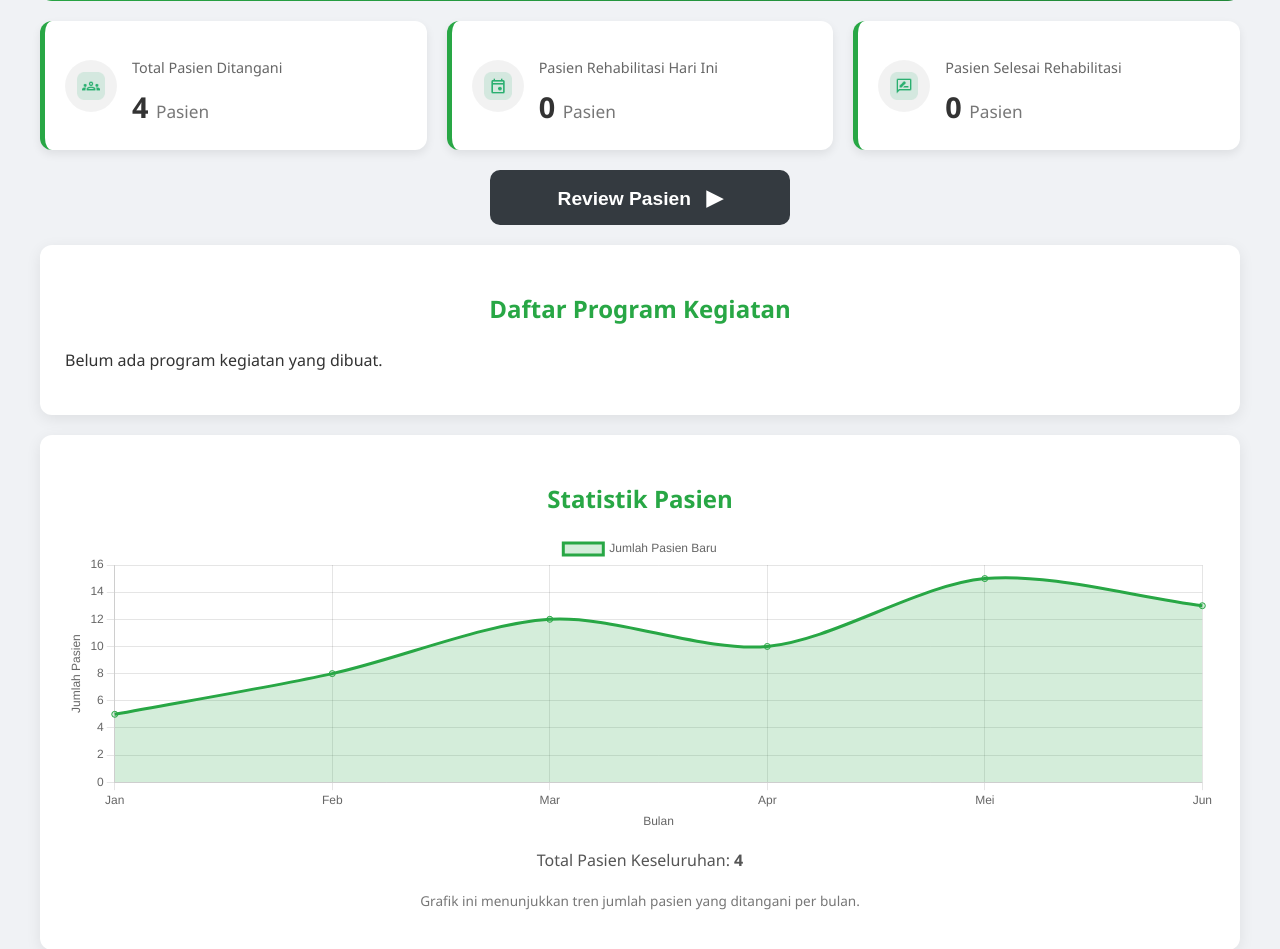
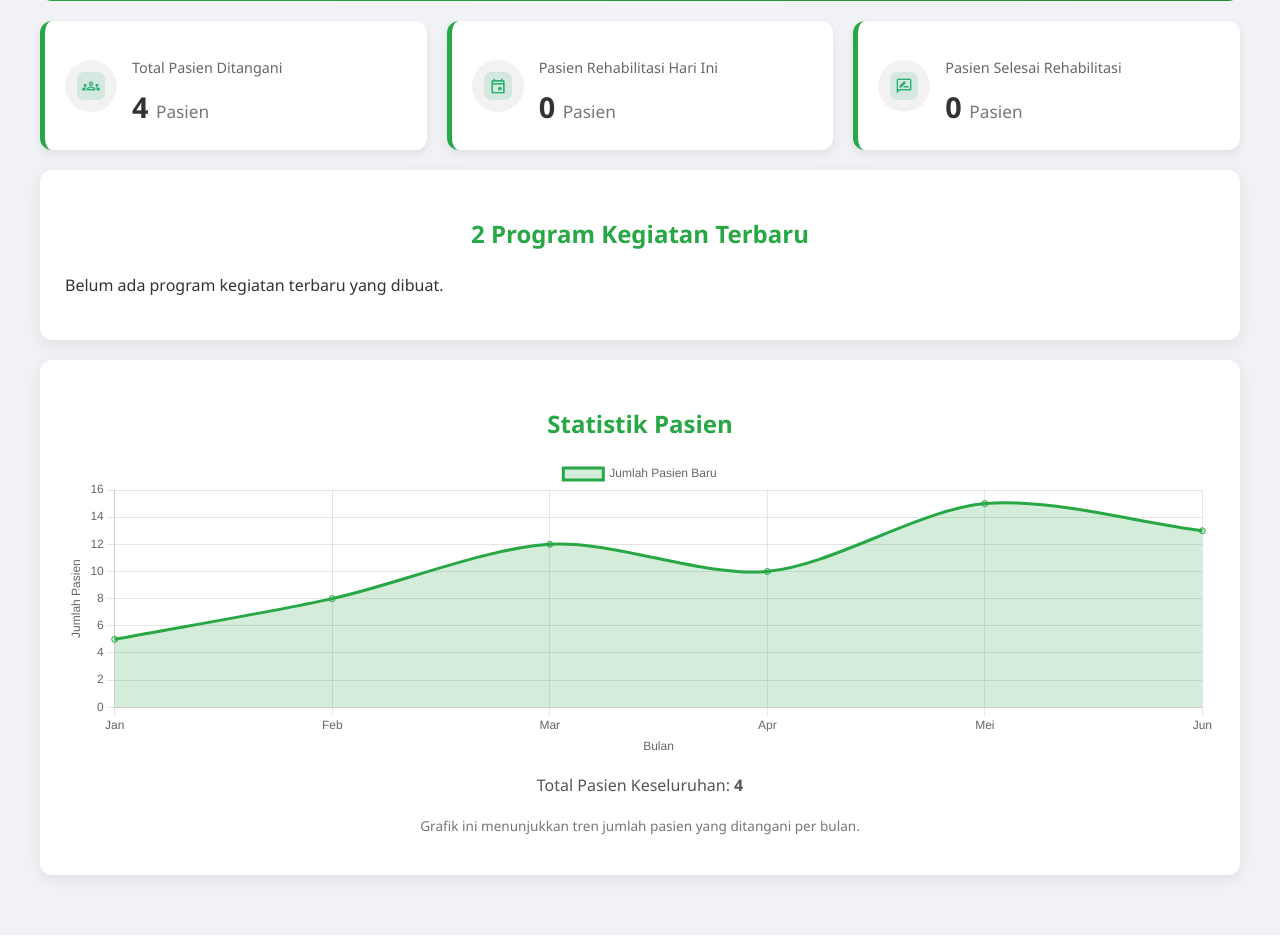
Before and after one commit to 071203fathur/WEBSITE-RESTRO-, a Flask app: page /home in a window 1280 px wide. Shown: the part 300-1249 px from the top of the page. Run offline with Flask 3, Linux system fonts and the light colour scheme; the visitor is signed in with stand-in values (Sample User, id 1).

Commit message:
perbaiki Hoe

```diff
--- a/app.py
+++ b/app.py
@@ -1,6 +1,6 @@
 from flask import Flask, render_template, request, redirect, url_for, session, flash
 import json
-from datetime import date # Import date untuk perbandingan tanggal
+from datetime import date, datetime # Import datetime untuk parsing tanggal
 
 app = Flask(__name__)
 app.secret_key = 'your_secret_key_here' # Ganti dengan kunci rahasia yang kuat!
@@ -27,8 +27,6 @@ movements_list = [
 ]
 
 # Dummy data for rehabilitation programs
-# Ini akan menyimpan program yang dibuat oleh terapis
-# Struktur: {'id': 'P001', 'terapist_name': 'terapis', 'patient_id': 1, 'program_name': 'Program Minggu 1', 'execution_date': 'YYYY-MM-DD', 'movements': [{'id': 'G001', 'count': '10', 'unit': 'kali'}]}
 rehab_programs = [
     {
         'id': 'PROG001',
@@ -143,6 +141,17 @@ def home():
     # Filter program berdasarkan terapis yang login
     therapist_programs = [p for p in rehab_programs if p['terapist_name'] == current_username]
 
+    # Urutkan program berdasarkan tanggal pelaksanaan terbaru (descending)
+    # Gunakan datetime.strptime untuk mengonversi string tanggal menjadi objek tanggal untuk perbandingan yang benar
+    sorted_therapist_programs = sorted(
+        therapist_programs,
+        key=lambda x: datetime.strptime(x['execution_date'], '%Y-%m-%d'),
+        reverse=True
+    )
+
+    # Ambil hanya 2 program teratas
+    top_2_recent_programs = sorted_therapist_programs[:2]
+
     # Hitung metrik KPI baru
     today_date_str = date.today().isoformat() # Format YYYY-MM-DD
 
@@ -160,9 +169,9 @@ def home():
 
     total_patients_handled = len(patients_data) # Total pasien yang terdaftar di sistem
 
-    # Siapkan data program untuk ditampilkan di agenda/program list
+    # Siapkan data program untuk ditampilkan di agenda/program list (hanya top 2)
     programs_for_display = []
-    for program in therapist_programs:
+    for program in top_2_recent_programs: # Gunakan top_2_recent_programs
         patient = next((p for p in patients_data if p['id'] == program['patient_id']), None)
         patient_name = patient['nama'] if patient else 'Pasien Tidak Dikenal'
 
@@ -187,7 +196,6 @@ def home():
         })
 
     # Data dummy untuk grafik (contoh sederhana)
-    # Ini bisa diganti dengan data real dari database di masa depan
     chart_data_patients_per_month = {
         'labels': ['Jan', 'Feb', 'Mar', 'Apr', 'Mei', 'Jun'],
         'data': [5, 8, 12, 10, 15, 13] # Contoh jumlah pasien baru per bulan
@@ -201,8 +209,8 @@ def home():
         total_patients_handled=total_patients_handled,
         total_patients_rehab_today=total_patients_rehab_today,
         count_patients_completed_rehab=count_patients_completed_rehab,
-        therapist_programs=programs_for_display,
-        chart_data_patients_per_month=chart_data_patients_per_month, # Pass dict directly, no json.dumps
+        therapist_programs=programs_for_display, # Ini sekarang hanya berisi 2 program teratas
+        chart_data_patients_per_month=chart_data_patients_per_month,
         chart_data_overall_patients=chart_data_overall_patients
     )
 
@@ -257,16 +265,15 @@ def add_activity(patient_id):
         terapist_name = request.form['terapist_name']
         execution_date = request.form['execution_date']
 
-        # Simpan program baru ke daftar dummy rehab_programs
-        new_program_id = f"PROG{len(rehab_programs) + 1:03d}" # ID unik sederhana
+        new_program_id = f"PROG{len(rehab_programs) + 1:03d}"
         rehab_programs.append({
             'id': new_program_id,
             'terapist_name': terapist_name,
             'patient_id': patient_id,
             'program_name': program_name,
             'execution_date': execution_date,
-            'status': 'ongoing', # Default status
-            'movements': selected_movements_with_reps # Simpan gerakan dengan count dan unit
+            'status': 'ongoing',
+            'movements': selected_movements_with_reps
         })
 
         print(f"--- Program Rehabilitasi Baru untuk {patient['nama']} ---")
--- a/templates/home.html
+++ b/templates/home.html
@@ -64,12 +64,8 @@
             </div>
         </div>
 
-        <button class="action-button primary-dark-button">
-            Review Pasien <span class="arrow-icon">▶</span>
-        </button>
-
         <div class="program-list-section card">
-            <h2>Daftar Program Kegiatan</h2>
+            <h2>2 Program Kegiatan Terbaru</h2>
             {% if therapist_programs %}
                 <div class="program-cards-container">
                     {% for program in therapist_programs %}
@@ -91,7 +87,7 @@
                     {% endfor %}
                 </div>
             {% else %}
-                <p>Belum ada program kegiatan yang dibuat.</p>
+                <p>Belum ada program kegiatan terbaru yang dibuat.</p>
             {% endif %}
         </div>
 
```
